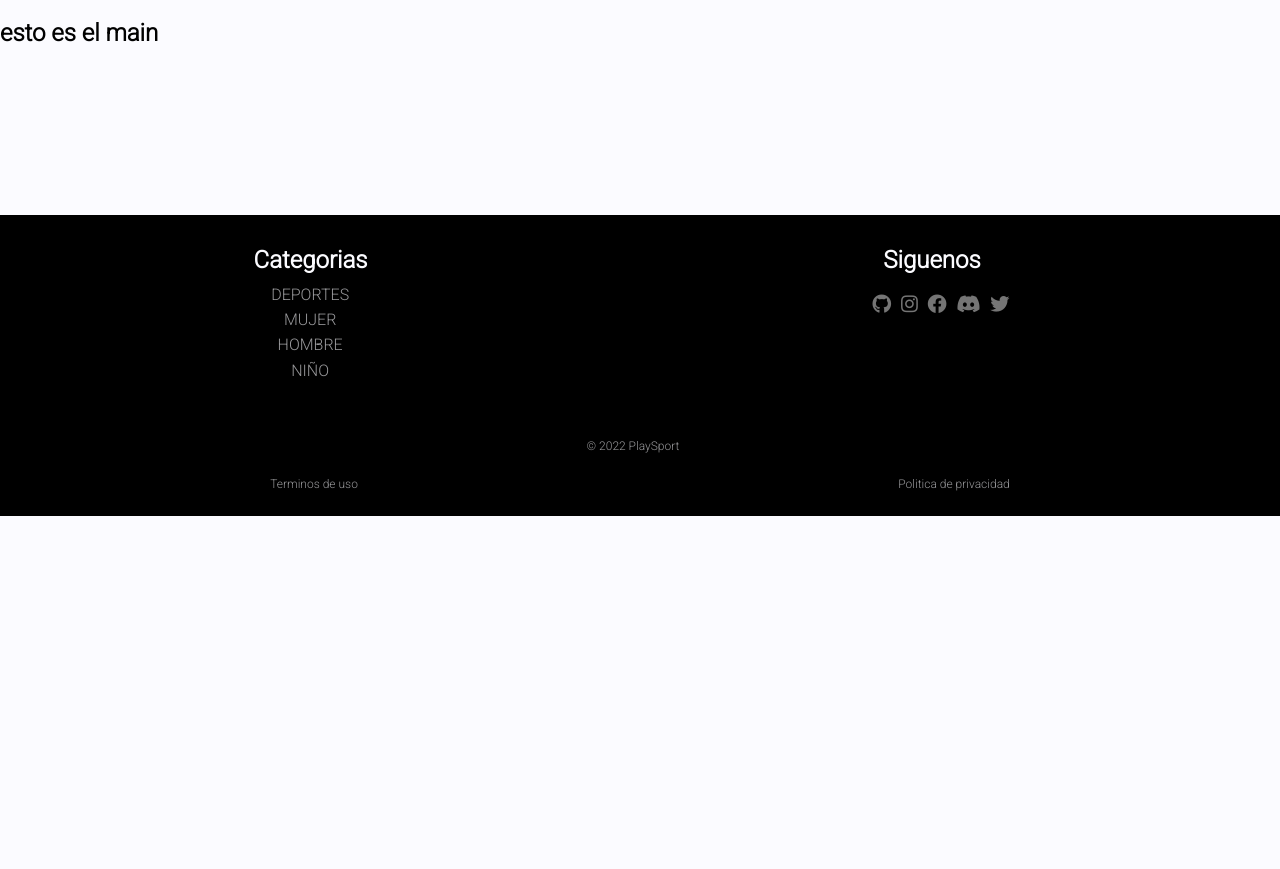
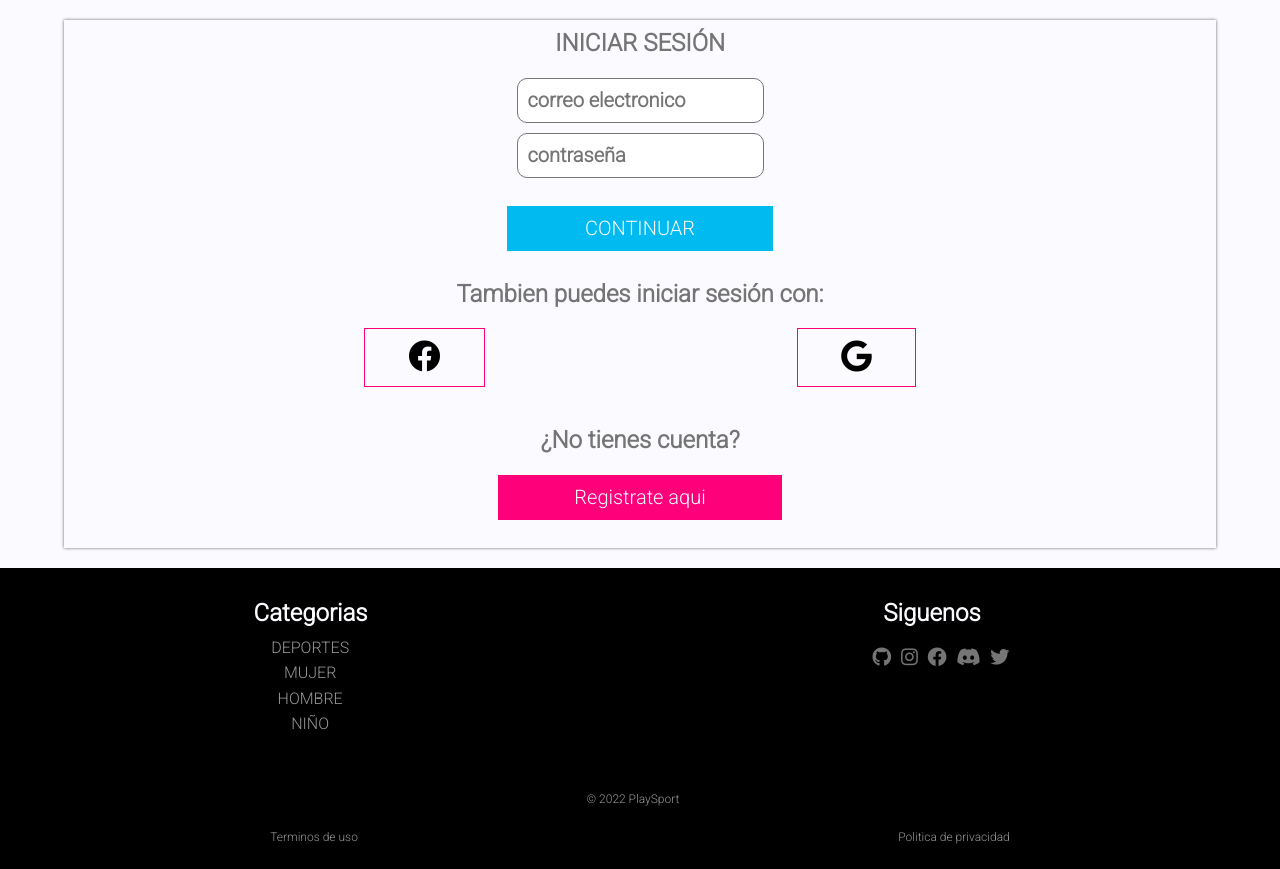
Before and after one commit to GabrielGaitanV/grupo_1_playsport, a Node server app: page /login in a window 1280 px wide. Shown: the part 99-968 px from the top of the page. Before the commit the page ends 615 px from the top, so only its background shows below. Run offline with Node 20, Linux system fonts and the light colour scheme; some libraries are stand-ins or nearby versions.

Commit message:
primerlogin (#9)
Co-authored-by: Jasbleydi94 <nataliamg582@gmail.com>

```diff
--- /dev/null
+++ b/public/css/login.css
@@ -0,0 +1,82 @@
+/*MAIN*/
+main {
+    width: 90%;
+    padding-bottom: -5%;
+    margin: auto;
+}
+
+.cuestionario {
+    text-align: center;
+    color: #757575;
+    font-weight: bold;
+    padding-top: 10px;
+}
+
+.botones {
+
+    text-align: center;
+}
+
+main div form div input {
+    color: #757575;
+    font-weight: bold;
+    font-size: 20px;
+    padding: 10px;
+    border: solid 1px #757575;
+    border-radius: 10px;
+    margin-bottom: 10px;
+}
+
+.continuar {
+    position: relative;
+    color: #FBFBFF;
+    background-color: #01BAEF;
+    border: solid 1px #01BAEF;
+    font-size: 20px;
+    padding: 10px;
+    padding-left: 6.7%;
+    padding-right: 6.7%;
+    z-index: 10;
+}
+
+.inicio-con-red {
+    display: flex;
+    flex-direction: row;
+    justify-content: space-between;
+    flex-wrap: wrap;
+}
+
+main form div a {
+    text-decoration: none;
+    color: #000000;
+    font-size: 2em;
+    border: solid 1px #FF007B;
+    padding: 10px;
+    margin: auto;
+    padding-left: 5%;
+    padding-right: 5%;
+    margin-bottom: 10px;
+}
+
+.registro {
+    color: #FBFBFF;
+    background-color: #FF007B;
+    border: solid 1px #FF007B;
+    font-size: 20px;
+    padding: 10px;
+    padding-left: 6.5%;
+    padding-right: 6.5%;
+    margin-bottom: 10px;
+}
+
+@media (min-width:1000px) {
+    main {
+        box-shadow: 0px 0px 3px rgb(100, 100, 100);
+        margin-bottom: 20px;
+    }
+
+    .inicio-con-red {
+        width: 75%;
+        margin: auto;
+    }
+}
--- a/views/login.html
+++ b/views/login.html
@@ -56,15 +56,35 @@
         </div>
         </header>
     <main>
-        <h2>esto es el main </h2>
-        <br>
-        <br>
-        <br>
-        <br>
-        <br>
-        <br>
-        <br>
-        <br>
+        <h2 class="cuestionario">INICIAR SESIÓN</h2>
+      <div>
+            <form action="/index.html">
+                <div  class="botones">
+                    <input placeholder="correo electronico" type="email" required>
+                    <br>
+                    <input placeholder="contraseña" type="password" required>
+                    <br>
+                    <br>
+                    <div>
+                        <button class="continuar" type="submit">CONTINUAR</button>
+                    </div>
+                </div>
+            </form>
+            <h2 class="cuestionario"> Tambien puedes iniciar sesión con:</h2>
+            <form action="/login">
+                <div class="inicio-con-red">
+                    <a href="https://www.facebook.com/?stype=lo&jlou=AfekAlCjMgtFUGarvZHUOYCJeL1zyN-UrBmfGfSUbXxKtOT92SY-cSyr2qaR5Ao_bvxDkIhm_90YgdPFiYYgSQXyjnSgbMZQn5ztbJJdRgI01Q&smuh=53745&lh=Ac9i6fFuxRY8Q-3Vd18"><i class="fab fa-facebook"></i></a>
+                    <a href="https://accounts.google.com/v3/signin/identifier?dsh=S352459982%3A1672939679361549&authuser=0&continue=https%3A%2F%2Fmyaccount.google.com%2F%3Futm_source%3Dsign_in_no_continue%26pli%3D1&ec=GAlAwAE&hl=es_419&service=accountsettings&flowName=GlifWebSignIn&flowEntry=AddSession"><i class="fab fa-google"></i></a>
+                </div>
+            </form>
+            <h2 class="cuestionario">¿No tienes cuenta?</h2>
+            <form class="botones" action="/register.html">
+                <a href="/register.html">
+                    <button class="registro" type="submit"> Registrate aqui</button>
+                </a>
+            </form>
+      </div>
+      <br>
     </main>
     <footer>
         <div class="contenedor-footer">
```
